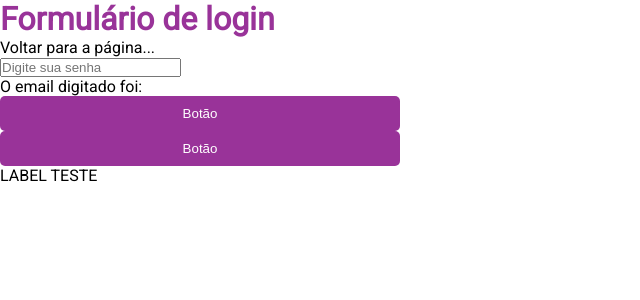
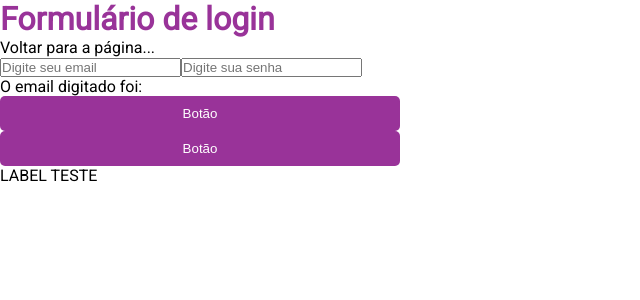
Before and after one commit to MarcosPassos-git/growth-reactjs-revisao, a Next.js app: page / in a window 1280 px wide. Shown: the top 300 px of the page, without its empty margins (0-640 px from the left). Built offline with nearby package versions, Linux system fonts and the light colour scheme.

Commit message:
Criado estados no componente

```diff
--- a/pages/index.jsx
+++ b/pages/index.jsx
@@ -1,8 +1,13 @@
+import { useState } from 'react'
+
 import Title from '../src/components/title/title'
 import Button from '../src/components/button/button'
 import Input from '../src/components/input/input'
 
 export default function HomePage() {
+    const [email, setEmail] = useState('')
+    const [password, setPassword] = useState('')
+
     const handleLabelClick = () => {
       console.log("HANDLE LABEL CLICK")
     }
@@ -10,11 +15,16 @@
     const handleSubmitForm = (event) => {
       event.preventDefault()
       console.log('HANDLE SUBMIT FORM')
+      console.log({email, password})
     }
 
-    let email= ''
+
     const handleChangeInput = (event) => {
-      email = event.target.value
+      setEmail(event.target.value)
+    }
+
+    const handleChangeInputPassword = (event, onChange) => {
+      onChange(event.target.value)
     }
 
   return (
@@ -23,7 +33,8 @@
       <label onClick={handleLabelClick}>Voltar para a página...</label>
       <form onSubmit={handleSubmitForm}>
 
-        <Input type="text" placeholder="Digite sua senha" onChange={handleChangeInput}/>
+        <Input type="text" placeholder="Digite seu email" onChange={(e) => handleChangeInput(e, setEmail)}/>
+        <Input type="password" placeholder="Digite sua senha" onChange={(e) => handleChangeInput(e, setPassword)}/>
         <p>O email digitado foi: {email}</p>
         <Button type="submit">Botão</Button>
       </form>
```
